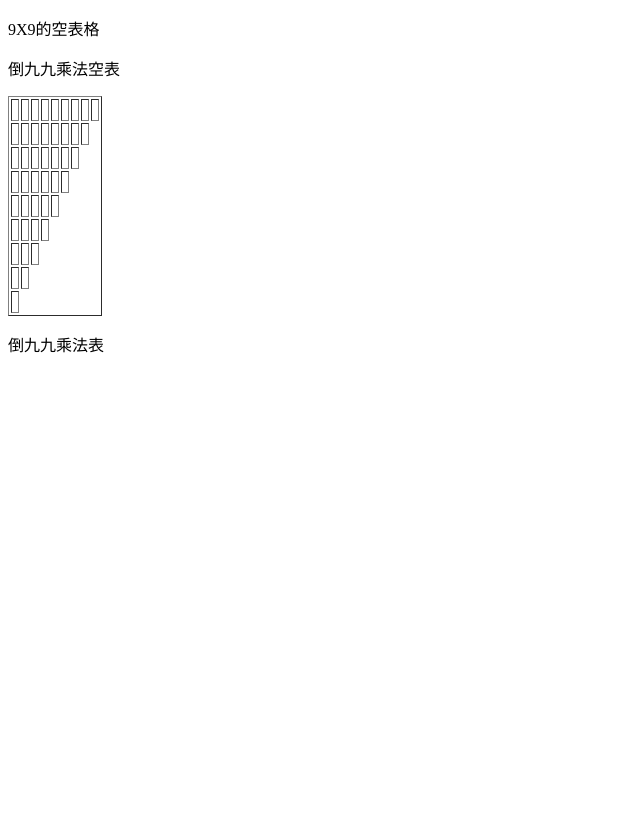
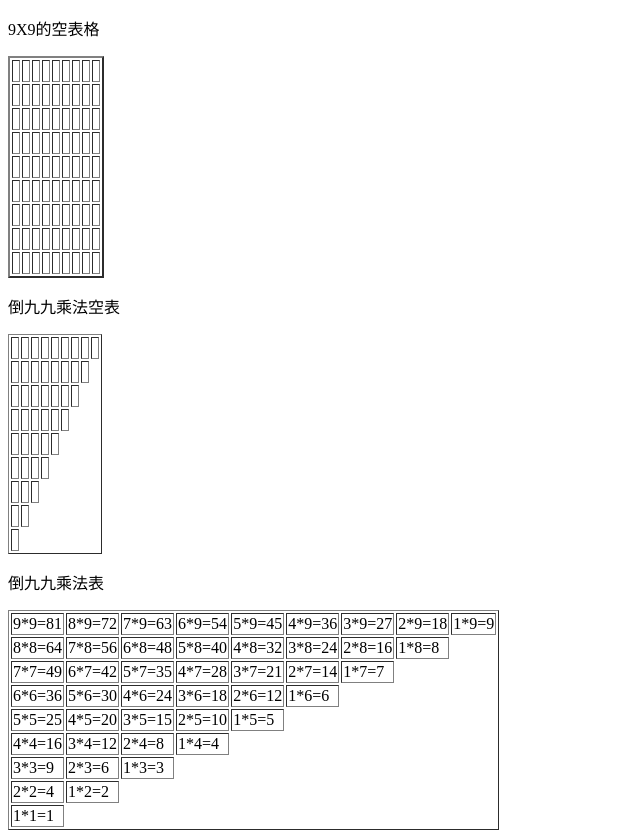
Before and after one commit to mijaclan/jswork, a plain HTML site: page work5/index.html in a window 1280 px wide. Shown: the whole page, without its empty margins (0-640 px from the left). Before the commit the page ends 800 px from the top, so only its background shows below. Drawn offline with Linux system fonts and the light colour scheme.

Commit message:
work5晚上改的

```diff
--- a/work5/work5.js
+++ b/work5/work5.js
@@ -1,14 +1,57 @@
+
     //9X9的空表，请自行编写这段代码
-    //倒九九乘法空表
-str =' <table border="1">'
+    str1 ='<table border="2">'
+    for(let i=9;i>0;--i){
+      str1 += '<tr>'
+       for(var j=9;j>0;--j){
+       str1 += ' <td>&nbsp;</td>'
+    }
+     str1 +='</tr>'
+    }
+        str1 += '</table>'
+    document.getElementById('table1').innerHTML = str1
+ //倒九九乘法空表——————————————————————————————————————————————————————————————————————————————————————————————————————————————————————————-
+str2 =' <table border="1">'
 for(let i=9;i>0;--i){
-  // str += ' < tr > '
+  str2 += '<tr>'
    for(var j=i;j>0;--j){
-   str += ' <td>&nbsp;</td>'
+   str2 += ' <td>&nbsp;</td>'
 }
-   str +='</tr>'
+   str2 +='</tr>'
 }
-    str += '</table>'
-document.getElementById('table2').innerHTML = str
+    str2 += '</table>'
+document.getElementById('table2').innerHTML = str2
 
 //倒九九乘法表，请自行编写这段代码
+//____________________________________________________________________________________________
+//计算/*
+/*
+
+ str3 ='<table border="1">'//00
+   for(let n=9;m>0;--n ){//00
+       str3 += '<tr>'//00
+   for(var m=n;m>0;--n){//00
+   // for( var b=9; b>=a;b--){//列的
+     str3 += (a+"x"+b+"= "+ a*b);//表达
+    }
+    str3 += '</table>'
+    document.getElementById('table3').innerHTML = str3
+*/
+
+      str3 = "<table border='1'>"//表格
+    for(let i=9;i>0;--i){//用for函数定义变量，设定数字
+    str3 += "<tr>"
+      /* tabel里的 列表
+      <tr>
+      <td> 子列表名1 </td>
+      <td>   子列表名1 </td>
+      </tr>
+
+
+      */
+    for(let j=i;j>0;--j) {
+        str3 += "<td>" + j + "*" + i + "=" + (j * i) + "</td>" //计算，赋值给str3
+    }
+    str3 += "</tr>"  //列表的结束
+}
+    document.getElementById("table3").innerHTML = str3;  //放到表格里打印str3
```
Also changed, not shown: index.html (+6 -6 lines), work5/index.html (+11 -7 lines).
